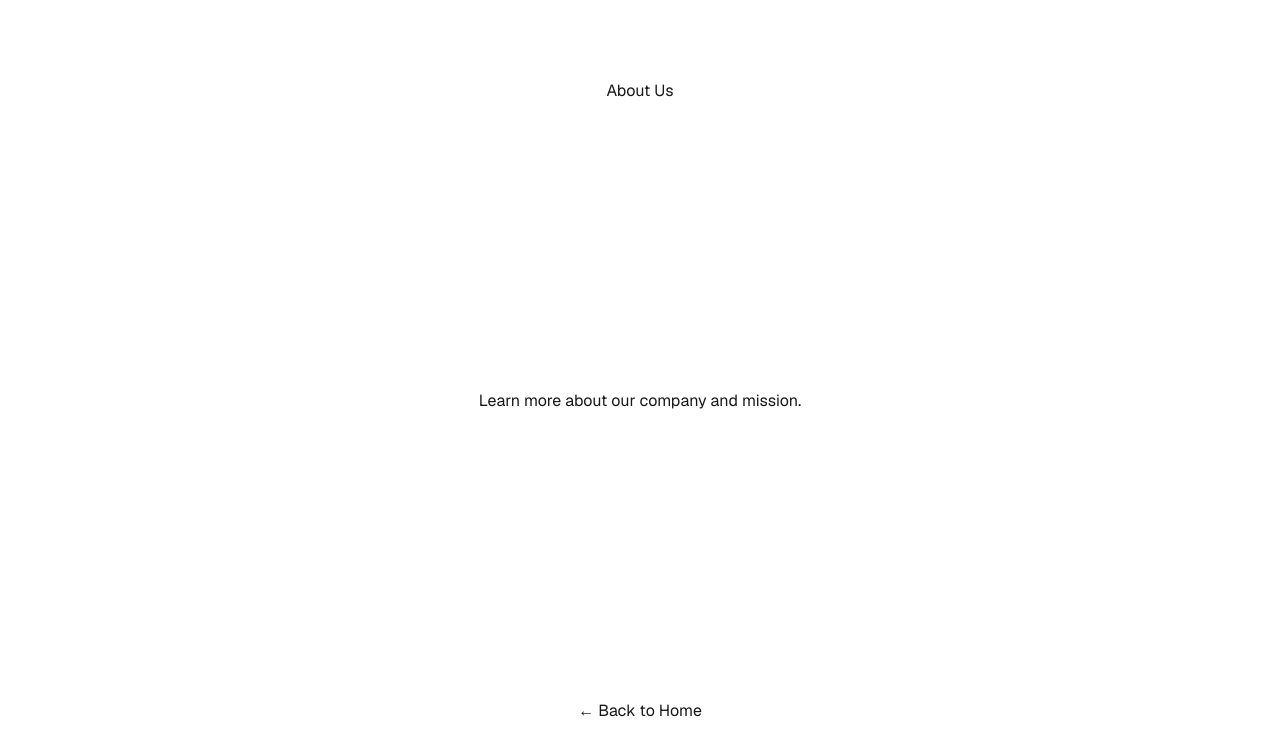
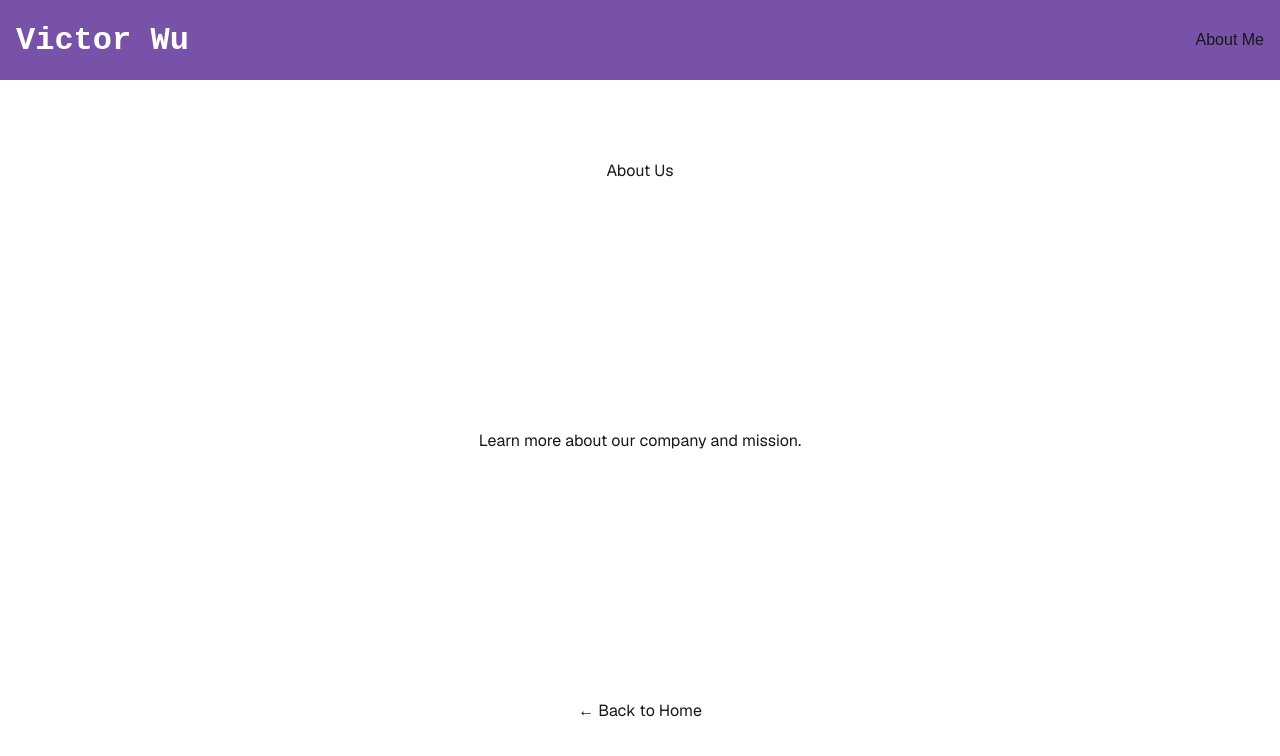
Before and after one commit to milo-sc/my-website, a Next.js app: page /about in a window 1280 px wide. Shown: the top 756 px of the page. Built offline with nearby package versions, Linux system fonts and the light colour scheme.

Commit message:
adds header to about page

```diff
--- a/src/app/about/page.tsx
+++ b/src/app/about/page.tsx
@@ -1,7 +1,11 @@
 import styles from "./styles.module.css";
+
+import Header from "@/components/header/Header";
 
 export default function About() {
   return (
+    <div>
+      <Header />
       <main className={styles.page}>
         <a href="/">
           About Us
@@ -16,5 +20,6 @@ export default function About() {
           ← Back to Home
         </a>
       </main>
+    </div>
   );
 }
--- a/src/app/about/styles.module.css
+++ b/src/app/about/styles.module.css
@@ -3,7 +3,7 @@
   grid-template-rows: 20px 1fr 20px;
   align-items: center;
   justify-items: center;
-  min-height: 100svh;
+  min-height: 90svh;
   padding: 80px;
   gap: 64px;
   font-family: var(--font-geist-sans);
--- a/src/app/page.tsx
+++ b/src/app/page.tsx
@@ -14,7 +14,7 @@ export default function Home() {
       {/* Main */}
       <main className={styles.main}>
 
-        <div className={styles.ctas}>
+        {/* <div className={styles.ctas}>
           <a
             className={styles.primary}
             href="https://vercel.com/new?utm_source=create-next-app&utm_medium=appdir-template&utm_campaign=create-next-app"
@@ -38,7 +38,7 @@ export default function Home() {
           >
             Read our docs
           </a>
-        </div>
+        </div> */}
       </main>
 
       {/* Footer Element */}
```
Lines whose indentation alone changed are shown as unchanged.
